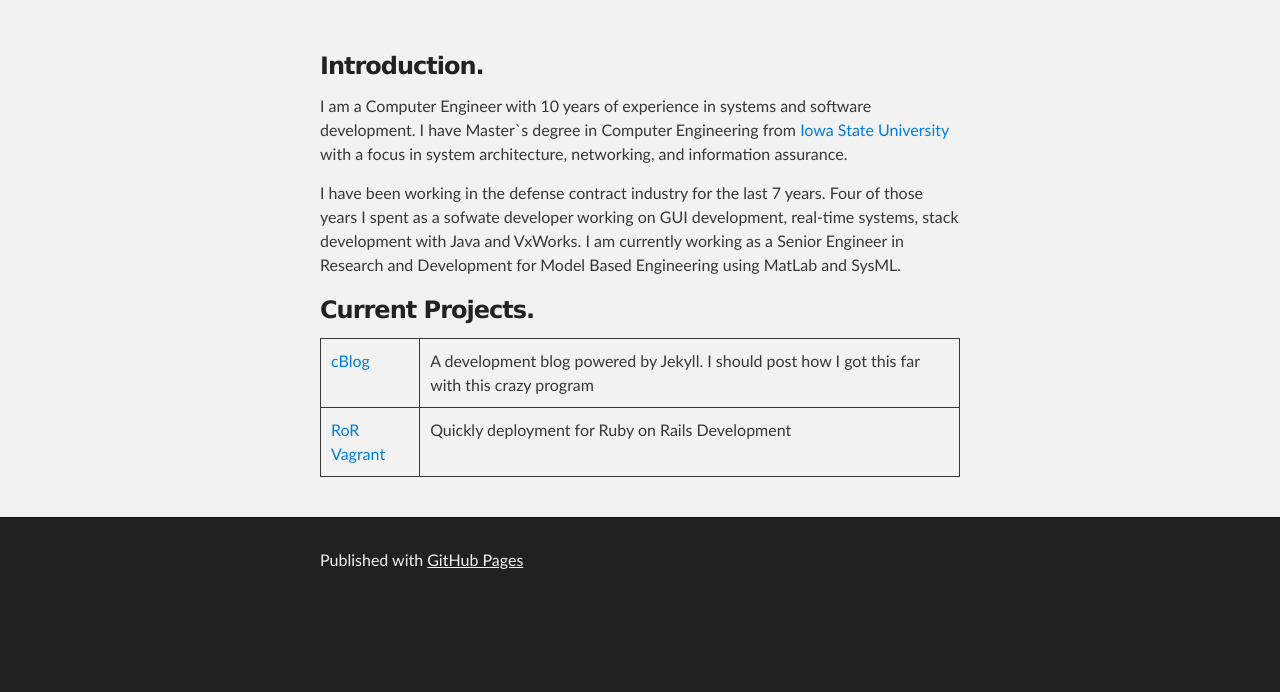
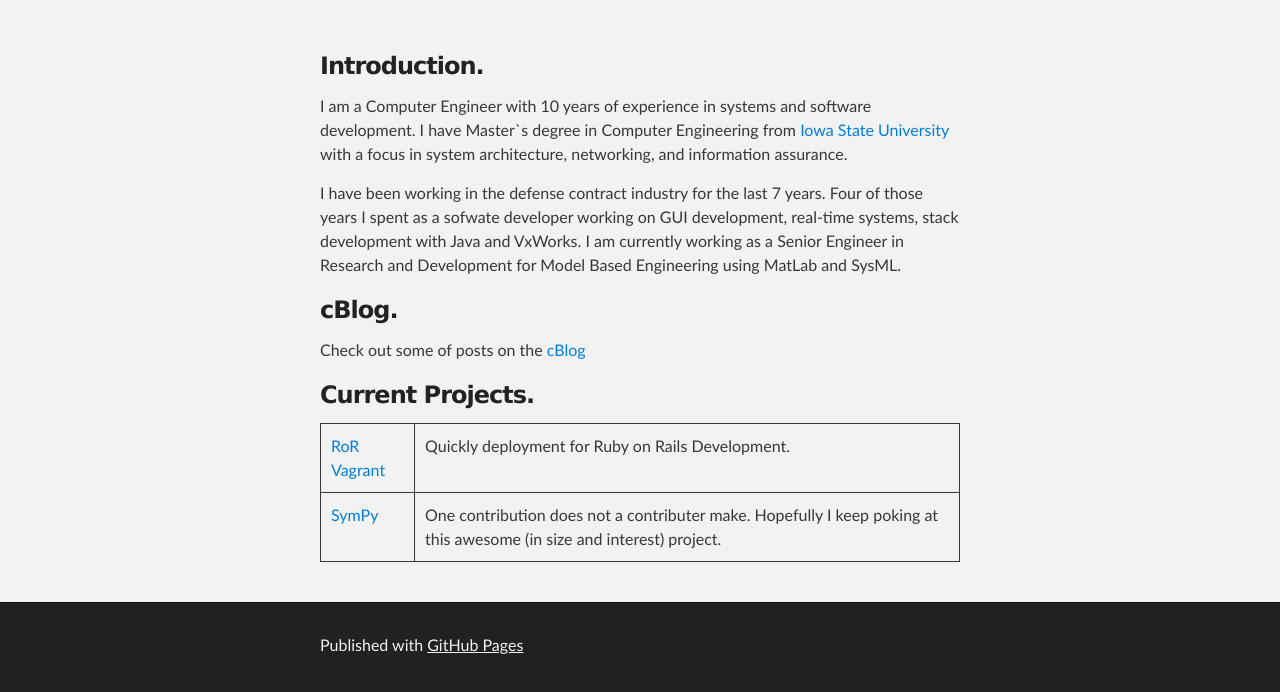
Before and after one commit to ctefer/ctefer.github.io, a plain HTML site: page index.html in a window 1280 px wide. Shown: the part 212-904 px from the top of the page. Before the commit the page ends 819 px from the top, so only its background shows below. Drawn offline with Linux system fonts and the light colour scheme.

Commit message:
Added cBlog as header to open space for projects

```diff
--- a/index.html
+++ b/index.html
@@ -45,16 +45,25 @@
           <a id="welcome-to-github-pages" class="anchor" href="#welcome-to-github-pages" aria-hidden="true">
             <span aria-hidden="true" class="octicon octicon-link"></span>
           </a>
+          cBlog.
+        </h3>
+
+          <p>Check out some of posts on the <a href="https://ctefer.github.io/cBlog/">cBlog</a></p>
+
+        <h3>
+          <a id="welcome-to-github-pages" class="anchor" href="#welcome-to-github-pages" aria-hidden="true">
+            <span aria-hidden="true" class="octicon octicon-link"></span>
+          </a>
           Current Projects.
         </h3>
         <table>
           <tr>
-              <td><a href="https://ctefer.github.io/cBlog/">cBlog</a></td>
-              <td>A development blog powered by Jekyll. I should post how I got this far with this crazy program</td>
+            <td><a href="https://github.com/ctefer/ruby-on-rails-vagrant">RoR Vagrant</a></td>
+            <td>Quickly deployment for Ruby on Rails Development.</td>
           </tr>
           <tr>
-              <td><a href="https://github.com/ctefer/ruby-on-rails-vagrant">RoR Vagrant</a></td>
-              <td>Quickly deployment for Ruby on Rails Development</td>
+            <td><a href="https://github.com/sympy/sympy">SymPy</a></td>
+            <td>One contribution does not a contributer make. Hopefully I keep poking at this awesome (in size and interest) project.</td>
           </tr>
         </table>
       </section>
```
Lines whose indentation alone changed are shown as unchanged.
